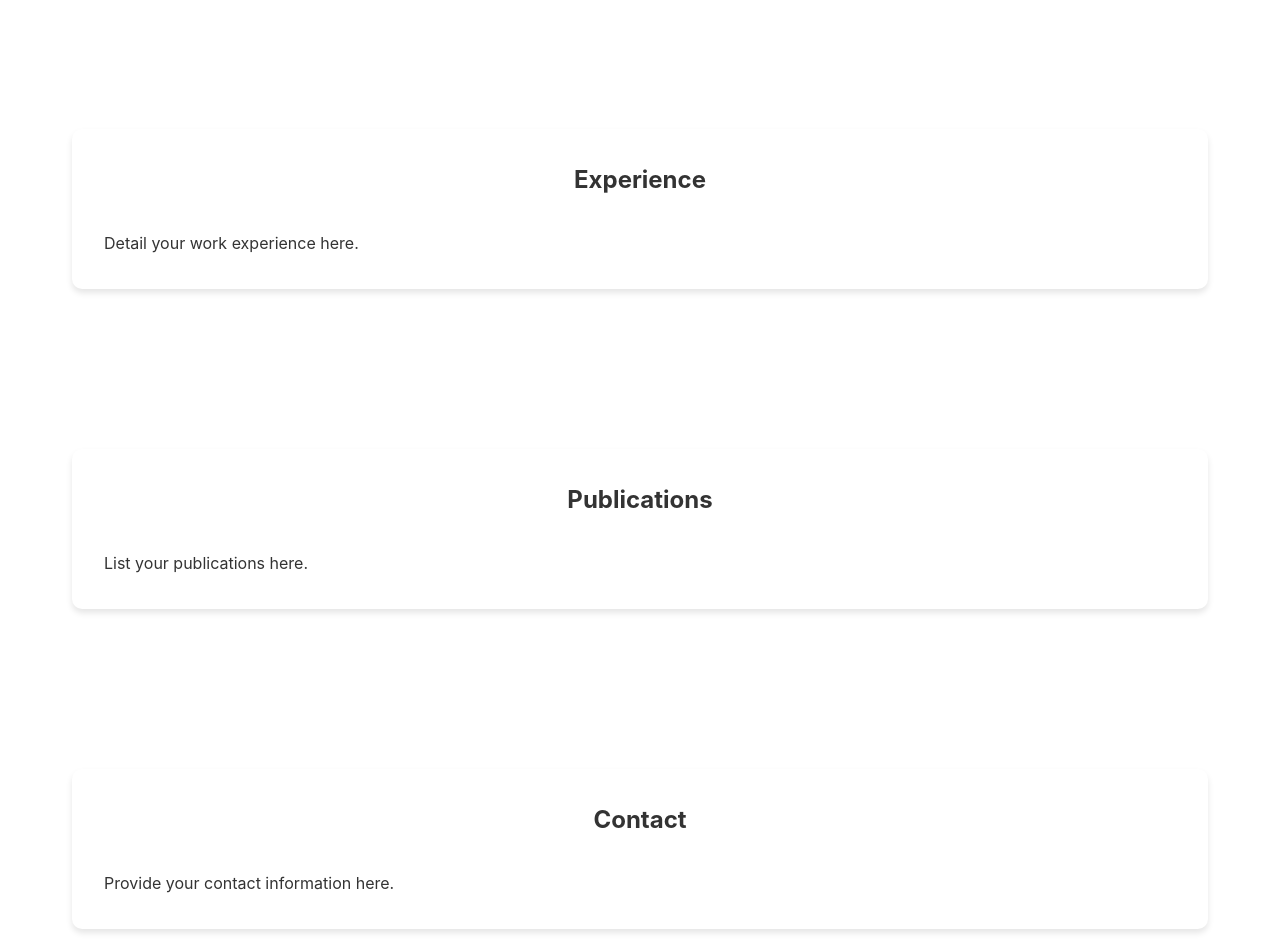
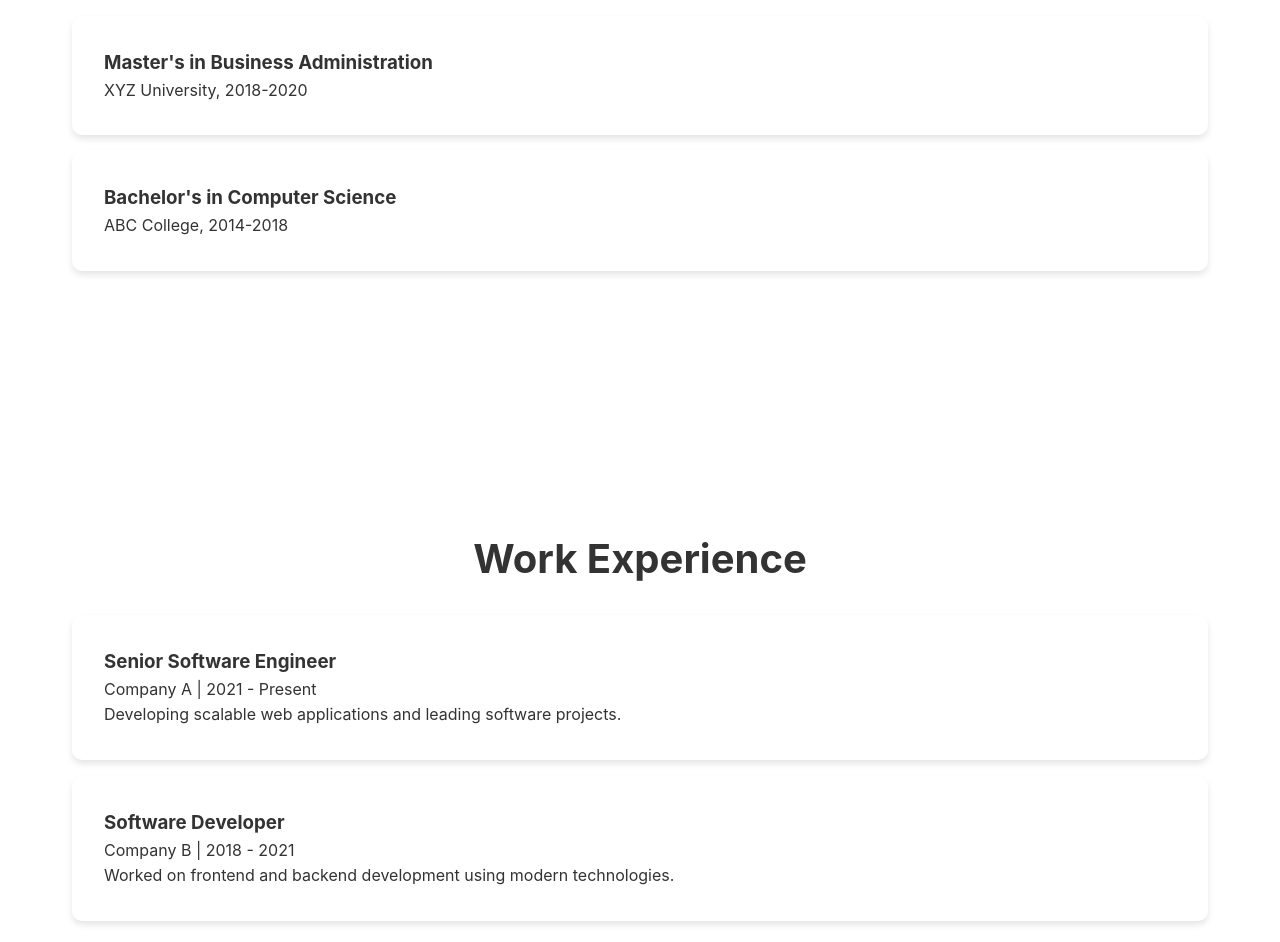
Before and after one commit to Fernand-Eduard-Nuno/Fernand-Eduard-Nuno.github.io, a plain HTML site: page index.html in a window 1280 px wide. Shown: the part 591-1533 px from the top of the page. Drawn offline with nearby package versions, Linux system fonts and the light colour scheme.

Commit message:
Update index.html

```diff
--- a/index.html
+++ b/index.html
@@ -3,7 +3,7 @@
 <head>
     <meta charset="UTF-8">
     <meta name="viewport" content="width=device-width, initial-scale=1.0">
-    <title>Professional Profile</title>
+    <title>My Portfolio</title>
     <script src="https://cdnjs.cloudflare.com/ajax/libs/gsap/3.12.2/gsap.min.js"></script>
     <style>
         * {
@@ -52,24 +52,50 @@
             opacity: 0.8;
         }
 
-        .section {
+        section {
             padding: 5rem 2rem;
             max-width: 1200px;
-            margin: 0 auto;
+            margin: 5rem auto;
+            opacity: 0;
+            transform: translateY(20px);
         }
 
-        .section h2 {
+        .section-title {
+            font-size: 2.5rem;
+            margin-bottom: 1.5rem;
             text-align: center;
-            margin-bottom: 2rem;
         }
 
-        .content-box {
+        .content {
+            font-size: 1.2rem;
+            text-align: center;
+        }
+
+        .experience-card, .education-card, .publication-card {
+            padding: 2rem;
             background: white;
-            padding: 2rem;
             border-radius: 10px;
             box-shadow: 0 4px 6px rgba(0,0,0,0.1);
+            transition: transform 0.3s;
             opacity: 0;
             transform: translateY(20px);
+            margin-bottom: 1rem;
+        }
+
+        .experience-card:hover, .education-card:hover, .publication-card:hover {
+            transform: translateY(-5px);
+        }
+
+        .contact {
+            text-align: center;
+        }
+
+        .contact a {
+            display: block;
+            margin: 0.5rem 0;
+            text-decoration: none;
+            color: #6366f1;
+            font-weight: bold;
         }
 
         @media (max-width: 768px) {
@@ -82,7 +108,7 @@
 <body>
     <header class="header">
         <nav class="nav">
-            <div class="logo">Your Logo</div>
+            <div class="logo">My Portfolio</div>
             <div class="nav-links">
                 <a href="#about">About</a>
                 <a href="#education">Education</a>
@@ -93,51 +119,86 @@
         </nav>
     </header>
 
-    <section class="section" id="about">
-        <div class="content-box">
-            <h2>About</h2>
-            <p>Write about yourself here.</p>
+    <section id="about">
+        <h2 class="section-title">About Me</h2>
+        <p class="content">I am a passionate professional with experience in various fields, dedicated to learning and innovation.</p>
+    </section>
+
+    <section id="education">
+        <h2 class="section-title">Education</h2>
+        <div class="education-card">
+            <h3>Master's in Business Administration</h3>
+            <p>XYZ University, 2018-2020</p>
+        </div>
+        <div class="education-card">
+            <h3>Bachelor's in Computer Science</h3>
+            <p>ABC College, 2014-2018</p>
         </div>
     </section>
 
-    <section class="section" id="education">
-        <div class="content-box">
-            <h2>Education</h2>
-            <p>List your education history here.</p>
+    <section id="experience">
+        <h2 class="section-title">Work Experience</h2>
+        <div class="experience-card">
+            <h3>Senior Software Engineer</h3>
+            <p>Company A | 2021 - Present</p>
+            <p>Developing scalable web applications and leading software projects.</p>
+        </div>
+        <div class="experience-card">
+            <h3>Software Developer</h3>
+            <p>Company B | 2018 - 2021</p>
+            <p>Worked on frontend and backend development using modern technologies.</p>
         </div>
     </section>
 
-    <section class="section" id="experience">
-        <div class="content-box">
-            <h2>Experience</h2>
-            <p>Detail your work experience here.</p>
+    <section id="publications">
+        <h2 class="section-title">Publications</h2>
+        <div class="publication-card">
+            <h3>Research Paper on AI & Machine Learning</h3>
+            <p>Published in XYZ Journal, 2023</p>
+        </div>
+        <div class="publication-card">
+            <h3>Article on Cloud Computing</h3>
+            <p>Tech Magazine, 2021</p>
         </div>
     </section>
 
-    <section class="section" id="publications">
-        <div class="content-box">
-            <h2>Publications</h2>
-            <p>List your publications here.</p>
-        </div>
-    </section>
-
-    <section class="section" id="contact">
-        <div class="content-box">
-            <h2>Contact</h2>
-            <p>Provide your contact information here.</p>
+    <section id="contact">
+        <h2 class="section-title">Contact</h2>
+        <div class="contact">
+            <p>Email: <a href="mailto:your.email@example.com">your.email@example.com</a></p>
+            <p>LinkedIn: <a href="https://linkedin.com/in/yourprofile" target="_blank">linkedin.com/in/yourprofile</a></p>
+            <p>GitHub: <a href="https://github.com/yourgithub" target="_blank">github.com/yourgithub</a></p>
         </div>
     </section>
 
     <script>
-        // Animation on page load
+        // Animate sections on scroll
         window.addEventListener('DOMContentLoaded', () => {
-            const sections = document.querySelectorAll('.content-box');
+            const sections = document.querySelectorAll('section');
             sections.forEach((section, index) => {
                 gsap.to(section, {
+                    scrollTrigger: {
+                        trigger: section,
+                        start: "top 80%",
+                    },
                     opacity: 1,
                     y: 0,
                     duration: 1,
-                    delay: index * 0.3
+                    delay: index * 0.2
+                });
+            });
+
+            const cards = document.querySelectorAll('.experience-card, .education-card, .publication-card');
+            cards.forEach((card, index) => {
+                gsap.to(card, {
+                    scrollTrigger: {
+                        trigger: card,
+                        start: "top bottom-=100",
+                    },
+                    opacity: 1,
+                    y: 0,
+                    duration: 0.6,
+                    delay: index * 0.2
                 });
             });
         });
```
